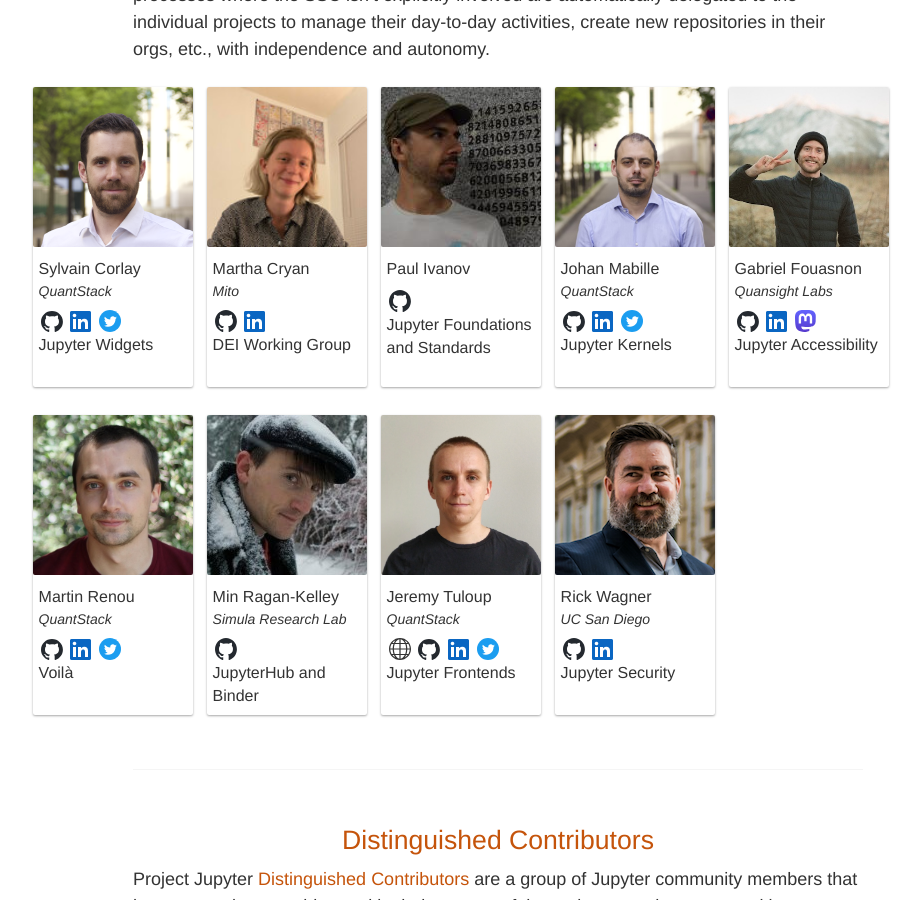
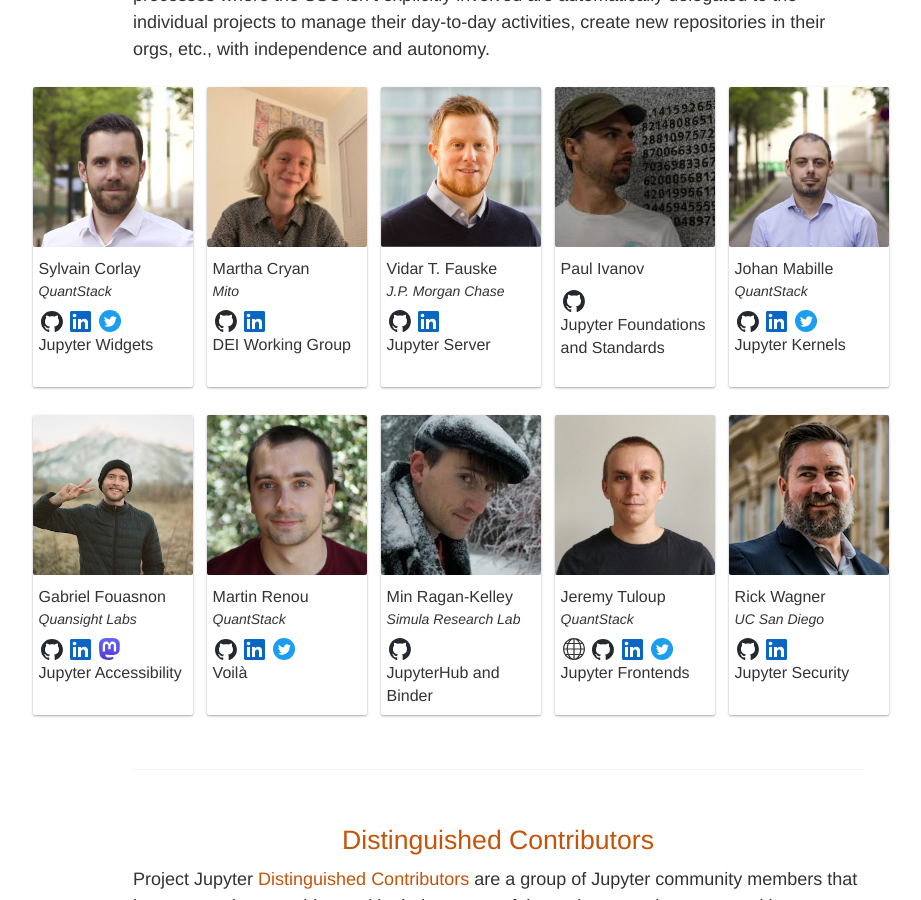
Before and after one commit to jupyter/jupyter.github.io, a Jekyll site: the page built from about.html, in a window 1280 px wide and 900 px high, scrolled down 1845 px. Shown: the whole window, without its empty margins (142-1063 px from the left). Built offline with Jekyll 4.4.1, drawn with Linux system fonts in a browser that asks for light colours; comment, search, counter and statistics services are not loaded.

Commit message:
Add Vidar as new Jupyter Server SSC Representative (#759)
Co-authored-by: Jason Grout <jasongrout@users.noreply.github.com>
Co-authored-by: Vidar Tonaas Fauske <vidartf@gmail.com>

```diff
--- a/about.html
+++ b/about.html
@@ -371,6 +371,12 @@
     gh_handle: marthacryan
     linkedin: https://www.linkedin.com/in/marthacryan/
     subproject: DEI Working Group
+  - name: Vidar T. Fauske
+    photo: Vidar_Fauske.jpg
+    affiliation: J.P. Morgan Chase
+    gh_handle: vidartf
+    linkedin: https://linkedin.com/in/vidar-fauske-9bb61812/
+    subproject: Jupyter Server
   - name: Paul Ivanov
     photo: PaulIvanov.jpeg
     gh_handle: ivanov
```
